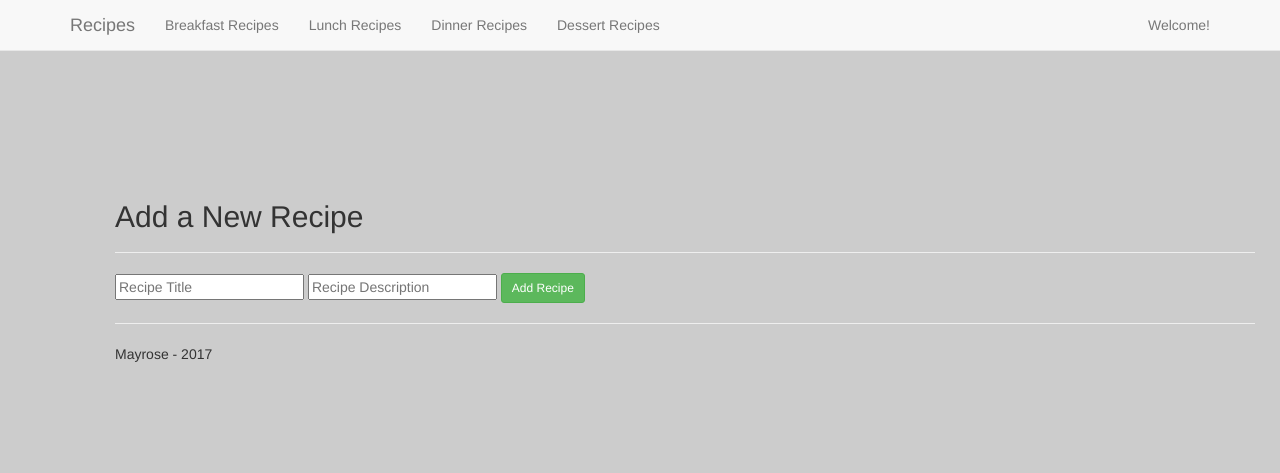
After one commit to intoro/Recipe_App, a Flask app: page /add in a window 1280 px wide. The commit adds this page. Shown: the top 473 px of the page. Run offline with Flask 2, Linux system fonts and the light colour scheme; some libraries are stand-ins or nearby versions.

Commit message:
Added forms w/ errors

```diff
--- /dev/null
+++ b/project/recipes/forms.py
@@ -0,0 +1,8 @@
+from flask_wtf import Form
+from wtforms import StringField
+from wtforms.validators import DataRequired
+
+
+class AddRecipeForm(Form):
+    recipe_title = StringField('Recipe Title', validators=[DataRequired()])
+    recipe_description = StringField('Recipe Description', validators=[DataRequired()])
--- /dev/null
+++ b/project/recipes/templates/add_recipe.html
@@ -0,0 +1,41 @@
+{% extends "layout.html" %}
+{% block content %}
+
+
+<div class="add-recipe">
+
+<div class="page-header" style="padding-top:40px;">
+
+<h2>Add a New Recipe</h2>
+
+  </div>
+
+
+
+<form action="{{ url_for('recipes.add_recipe') }}" method="post">
+    {{ form.csrf_token }}
+    {{ form.recipe_title(placeholder="Recipe Title") }}
+    <span class="error">
+      {% if form.recipe_title.errors %}
+        {% for error in form.recipe_title.errors %}
+          {{ error }}
+        {% endfor %}
+      {% endif %}
+    </span>
+
+    {{ form.recipe_description(placeholder="Recipe Description") }}
+    <span class="error">
+      {% if form.recipe_description.errors %}
+        {% for error in form.recipe_description.errors %}
+          {{ error }}
+        {% endfor %}
+      {% endif %}
+    </span>
+
+    <button class="btn btn-sm btn-success" type="submit">Add Recipe</button>
+  </form>
+
+</div>
+
+
+{% endblock %}
--- a/project/recipes/templates/layout.html
+++ b/project/recipes/templates/layout.html
@@ -47,7 +47,29 @@
     <div class="container">
       <div class="content">
 
+        <!-- flash messages -->
+        {% for error_message in get_flashed_messages(category_filter=["error"]) %}
+
+<div class="alert alert-danger alert-dismissible" style="padding-top:60px;">{{ error_message }}</div>
+
+        {% endfor %}
+
+        {% for success_message in get_flashed_messages(category_filter=["success"]) %}
+
+<div class="alert alert-success alert-dismissible" style="padding-top:0px;">{{ success_message }}</div>
+
+        {% endfor %}
+
+        {% for info_message in get_flashed_messages(category_filter=["info"]) %}
+
+<div class="alert alert-info alert-dismissible" style="padding-top:0px;">{{ info_message }}</div>
+
+        {% endfor %}
+
+
+
         <!-- child template -->
+
         {% block content %}
         {% endblock %}
 
--- a/project/recipes/templates/recipes.html
+++ b/project/recipes/templates/recipes.html
@@ -1,7 +1,7 @@
 {% extends "layout.html" %}
 {% block content %}
 
-    <div class="page-header">
+    <div class="page-header" style="padding-top:20px;">
       <h2>Recipes</h2>
     </div>
     <div class="row">
--- a/project/recipes/views.py
+++ b/project/recipes/views.py
@@ -2,8 +2,11 @@
 #### imports ####
 #################
 
-from flask import render_template, Blueprint
+from flask import render_template, Blueprint, request, redirect, url_for, flash
+from project import db
+
 from project.models import Recipe
+from project.recipes.forms import AddRecipeForm
 
 
 ################
@@ -21,3 +24,29 @@ recipes_blueprint = Blueprint('recipes', __name__, template_folder='templates')
 def index():
     all_recipes = Recipe.query.all()
     return render_template('recipes.html', recipes=all_recipes)
+
+def flash_errors(form):
+    for field, errors in form.errors.items():
+        for error in errors:
+            flash(u"Error in the %s field - %s" % (
+                getattr(form, field).label.text,
+                error
+            ), 'info')
+
+
+@recipes_blueprint.route('/add', methods=['GET', 'POST'])
+def add_recipe():
+    form = AddRecipeForm(request.form)
+    if request.method == 'POST':
+        if form.validate_on_submit():
+            new_recipe = Recipe(form.recipe_title.data, form.recipe_description.data)
+            db.session.add(new_recipe)
+            db.session.commit()
+            flash('New recipe, {}, added!'.format(new_recipe.recipe_title), 'success')
+            return redirect(url_for('recipes.index'))
+        else:
+            flash_errors(form)
+            flash('ERROR! Recipe was not added.', 'error')
+
+    return render_template('add_recipe.html',
+                           form=form)
--- a/project/static/css/main.css
+++ b/project/static/css/main.css
@@ -0,0 +1,10 @@
+body {
+  padding: 100px ;
+  padding-top: 100px;
+  background: #ccc;
+}
+
+.error {
+  color: red;
+  font-size: .8em;
+}
--- a/requirements.txt
+++ b/requirements.txt
@@ -2,6 +2,7 @@ appdirs==1.4.3
 click==6.7
 Flask==0.12.1
 Flask-SQLAlchemy==2.2
+Flask-WTF==0.14.2
 itsdangerous==0.24
 Jinja2==2.9.6
 MarkupSafe==1.0
@@ -12,3 +13,4 @@ pyparsing==2.2.0
 six==1.10.0
 SQLAlchemy==1.1.9
 Werkzeug==0.12.1
+WTForms==2.1
```
